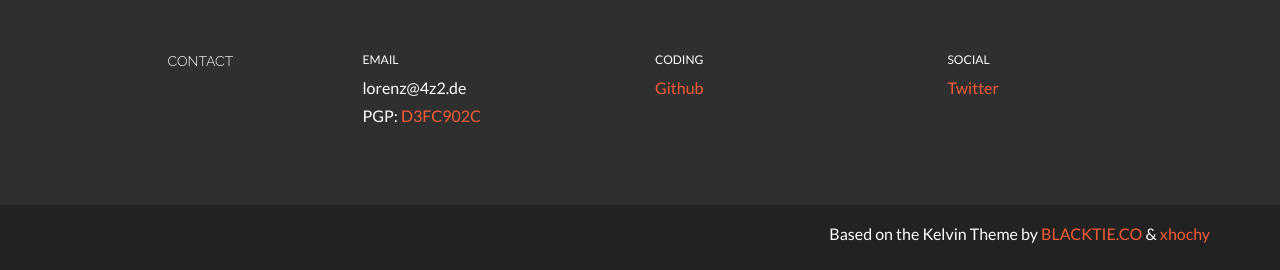
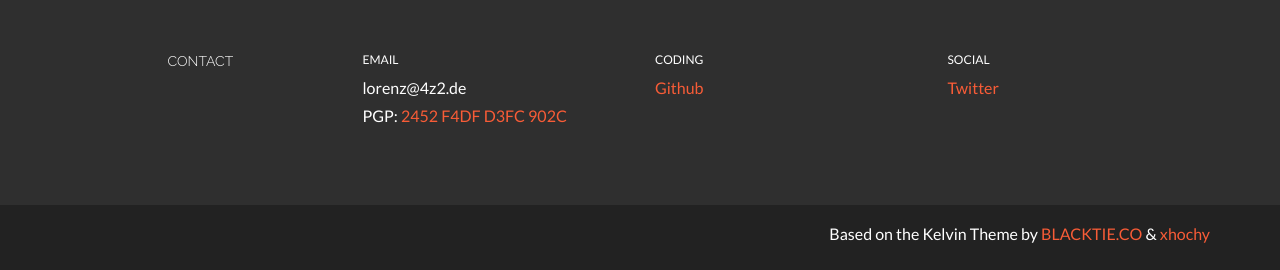
Before and after one commit to lorenzhs/lorenzhs.github.io, a Jekyll site: the page built from index.html, in a window 1280 px wide and 900 px high, scrolled down 552 px. Shown: the part 627-897 px from the top of the window. Built offline with Jekyll 4.4.1, drawn with Linux system fonts in a browser that asks for light colours; nearby versions of some CDN libraries.

Commit message:
Longer PGP fingerprint in footer

```diff
--- a/_layouts/default.html
+++ b/_layouts/default.html
@@ -45,7 +45,7 @@
         <div class="col-lg-3">
           <p><sm>EMAIL</sm><br/>
           lorenz@4z2.de<br/>
-          PGP: <a href="https://keybase.io/lorenz">D3FC902C</a>
+          PGP: <a href="https://keybase.io/lorenz">2452 F4DF D3FC 902C</a>
           </p>
         </div>
         <div class="col-lg-3">
```
